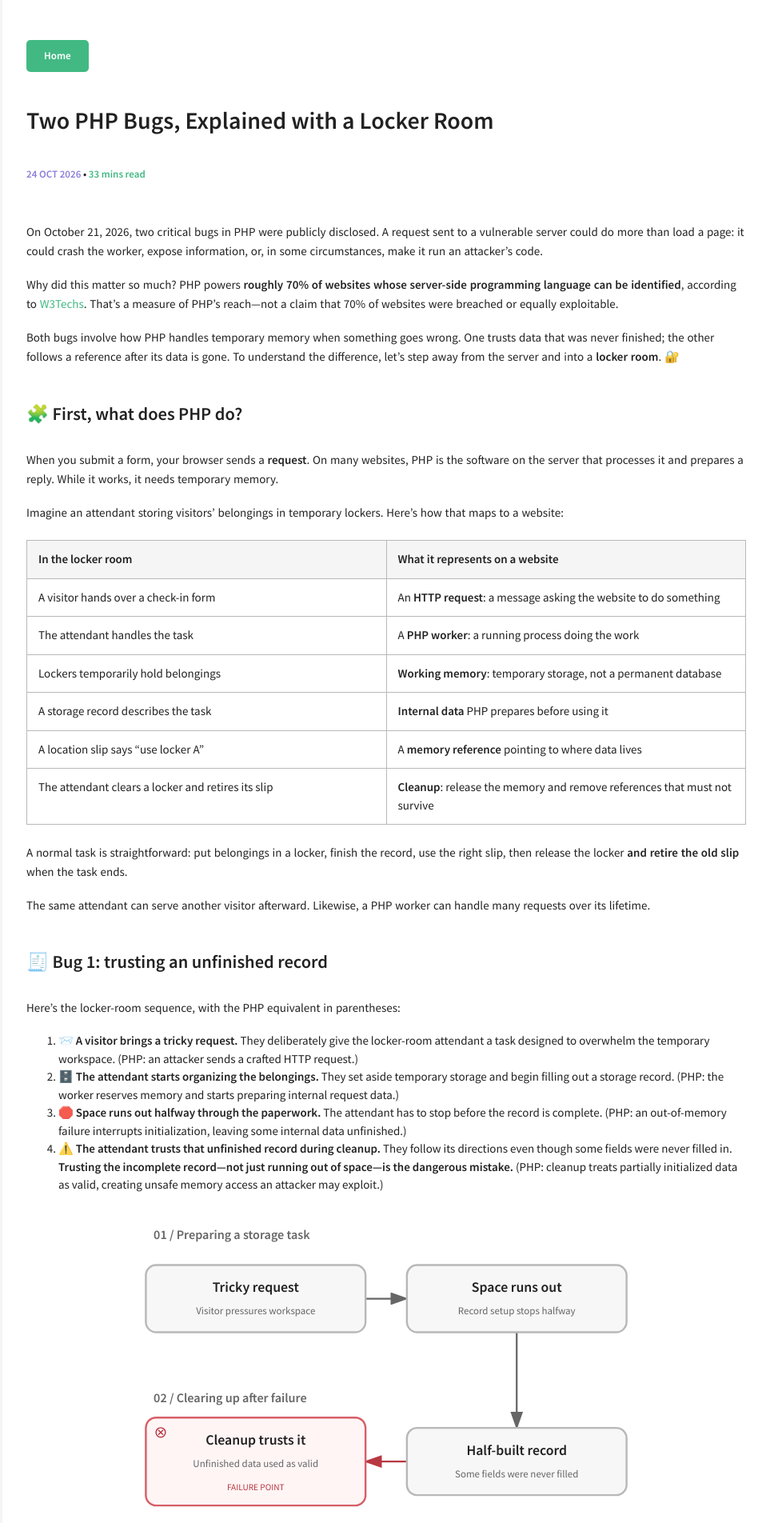
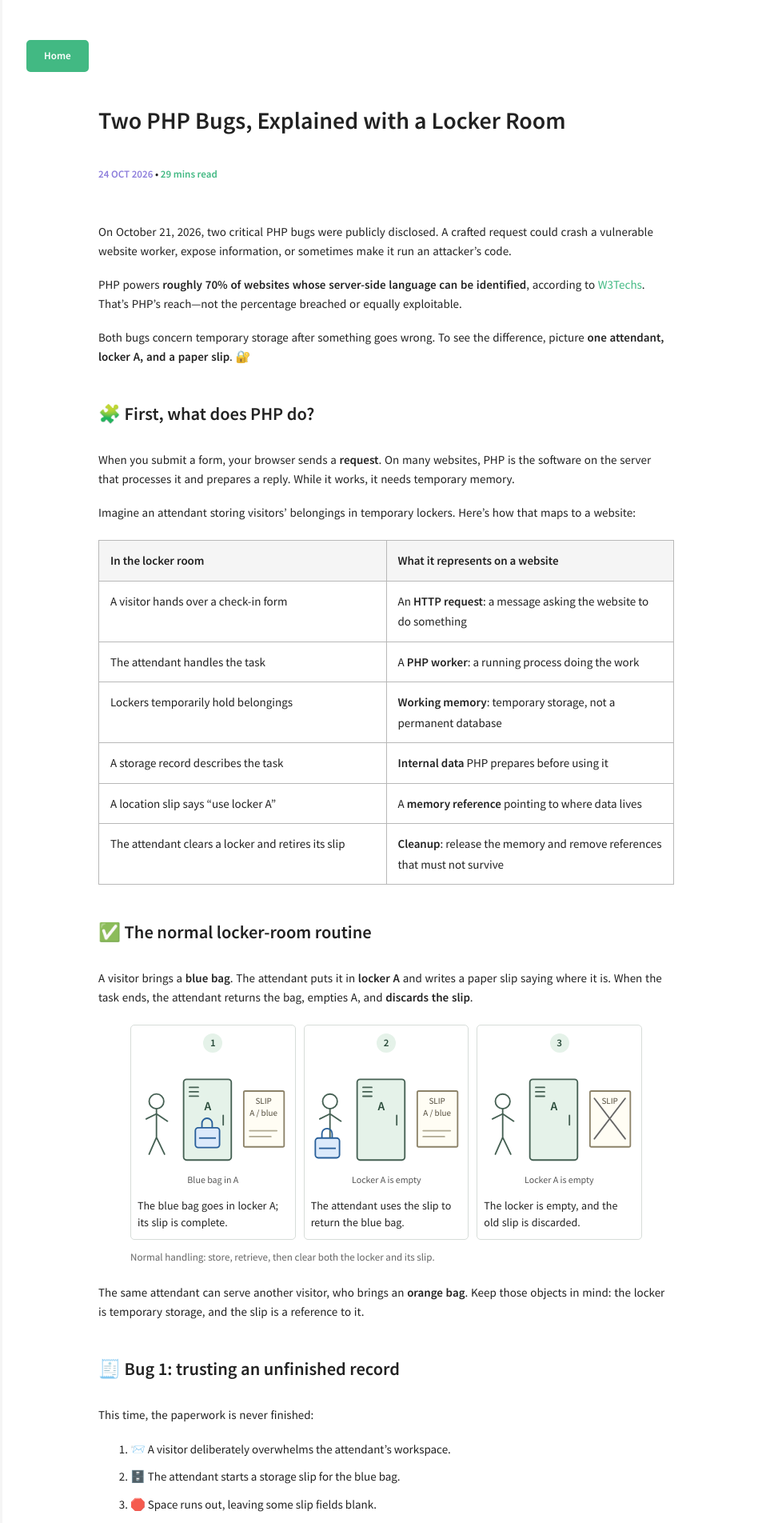
Before and after one commit to kunalkohli/kunalkohli.github.io, a Jekyll site: the page built from _posts/2026-10-24-php-vulnerabilities-locker-room.md, in a window 1280 px wide. Shown: the top 1904 px of the page at 80% size, without its empty margins (317-1280 px from the left). Built offline with Jekyll 4.4.1, drawn with Linux system fonts in a browser that asks for light colours; some of the changed text lies outside the part shown.

Commit message:
Simplify PHP explainer with consistent illustrated locker-room sequences

```diff
--- /dev/null
+++ b/_data/php_locker_stories.yml
@@ -0,0 +1,40 @@
+normal:
+  - caption: The blue bag goes in locker A; its slip is complete.
+    bag: blue
+    slip: complete
+  - caption: The attendant uses the slip to return the blue bag.
+    bag: returned
+    slip: complete
+  - caption: The locker is empty, and the old slip is discarded.
+    bag: empty
+    slip: discarded
+unfinished:
+  - caption: A visitor overwhelms the attendant's workspace.
+    bag: blue
+    slip: blank
+  - caption: The attendant starts a slip for the blue bag.
+    bag: blue
+    slip: unfinished
+  - caption: Space runs out before the slip is finished.
+    bag: blue
+    slip: unfinished
+    warning: Setup stops
+  - caption: Cleanup follows the unfinished slip anyway.
+    bag: blue
+    slip: unfinished
+    warning: Bad slip used
+stale:
+  - caption: The blue bag goes in A; the attendant keeps its slip.
+    bag: blue
+    slip: complete
+  - caption: The task fails; A is emptied, but its slip survives.
+    bag: empty
+    slip: complete
+    warning: Slip survives
+  - caption: A later visitor's orange bag may reuse locker A.
+    bag: orange
+    slip: complete
+  - caption: The same attendant follows the old blue-bag slip.
+    bag: orange
+    slip: complete
+    warning: Old slip used
--- a/_includes/php-locker-diagram.html
+++ b/_includes/php-locker-diagram.html
@@ -1,12 +1,12 @@
 <figure class="php-diagram" aria-labelledby="php-caption-{{ include.id }}">
-  <div class="php-diagram-analogy">
-    <div class="php-diagram-desktop">{% include php-lockers/{{ include.id }}-analogy.svg %}</div>
-    <div class="php-diagram-mobile">{% include php-lockers/{{ include.id }}-analogy-mobile.svg %}</div>
-  </div>
-  <details class="php-diagram-technical">
-    <summary>View the technical diagram</summary>
+  {% include php-locker-story.html id=include.id %}
+  <figcaption id="php-caption-{{ include.id }}">{{ include.title }}. Red rings and labels mark the failure.</figcaption>
+</figure>
+<details class="php-technical-notes">
+  <summary>PHP equivalent and technical diagram</summary>
+  {{ include.notes | markdownify }}
+  <div class="php-diagram php-diagram-technical">
     <div class="php-diagram-desktop">{% include php-lockers/{{ include.id }}-technical.svg %}</div>
     <div class="php-diagram-mobile">{% include php-lockers/{{ include.id }}-technical-mobile.svg %}</div>
-  </details>
-  <figcaption id="php-caption-{{ include.id }}">{{ include.title }}. All steps are visible; the highlighted boxes mark the failure.</figcaption>
-</figure>
+  </div>
+</details>
--- /dev/null
+++ b/_includes/php-locker-story.html
@@ -0,0 +1,49 @@
+{% assign panels = site.data.php_locker_stories[include.id] %}
+<ol class="php-story-panels php-story-panels-{{ panels.size }}" aria-label="Locker-room sequence">
+  {% for panel in panels %}
+  <li class="php-story-panel">
+    <span class="php-story-number" aria-hidden="true">{{ forloop.index }}</span>
+    <svg viewBox="0 0 210 184" role="img" aria-label="{{ panel.caption | escape }}" xmlns="http://www.w3.org/2000/svg">
+      <g fill="none" stroke="#456053" stroke-width="2" stroke-linecap="round" stroke-linejoin="round">
+        <!-- The same attendant and locker A are reused in every panel. -->
+        <circle cx="28" cy="62" r="10" fill="#fff"/>
+        <path d="M28 72v39m-14-25 14-7 15 10m-15 22-10 23m10-23 11 23"/>
+        <rect x="65" y="32" width="65" height="110" rx="4" fill="#e5f2e9"/>
+        <path d="M73 43h12m-12 6h12m-12 6h12m34 26v13"/>
+        <rect x="147" y="48" width="55" height="76" rx="2" fill="#fffdf4" stroke="#8c8268"/>
+        {% if panel.slip == 'discarded' %}
+        <path d="m153 58 42 55m0-55-42 55" stroke="#666"/>
+        {% elsif panel.slip == 'complete' %}
+        <path d="M155 102h37m-37 8h29" stroke="#b0a991"/>
+        {% else %}
+        <path d="M155 94h37m-37 10h29m-29 10h34" stroke="#b0a991" stroke-dasharray="3 4"/>
+        {% endif %}
+      </g>
+      <g fill="#294b3a" font-size="17" font-weight="600" text-anchor="middle"><text x="98" y="74">A</text></g>
+      {% if panel.bag == 'blue' or panel.bag == 'orange' or panel.bag == 'returned' %}
+      <g transform="translate({% if panel.bag == 'returned' %}8 112{% else %}81 98{% endif %})" stroke-width="2" stroke-linejoin="round" class="php-story-bag-{{ panel.bag }}">
+        <rect width="33" height="27" rx="4"/>
+        <path d="M9 0v-6a7 7 0 0 1 14 0v6" fill="none"/>
+        <path d="M5 14h23"/>
+      </g>
+      {% endif %}
+      <g fill="#514b3c" font-size="12" text-anchor="middle">
+        <text x="174" y="65">SLIP</text>
+        {% if panel.slip == 'complete' %}
+        <text x="174" y="82">A / blue</text>
+        {% elsif panel.slip == 'unfinished' %}
+        <text x="174" y="82">Locker: ?</text>
+        {% endif %}
+      </g>
+      {% if panel.warning %}
+      <!-- A ring and a written label identify the failure, not color alone. -->
+      <ellipse cx="174" cy="86" rx="34" ry="47" fill="none" stroke="#b83842" stroke-width="3"/>
+      <text x="105" y="173" fill="#a52c36" font-size="14" font-weight="600" text-anchor="middle">{{ panel.warning }}</text>
+      {% else %}
+      <text x="105" y="173" fill="#555" font-size="13" text-anchor="middle">{% if panel.bag == 'orange' %}Orange bag in A{% elsif panel.bag == 'empty' or panel.bag == 'returned' %}Locker A is empty{% else %}Blue bag in A{% endif %}</text>
+      {% endif %}
+    </svg>
+    <p>{{ panel.caption }}</p>
+  </li>
+  {% endfor %}
+</ol>
--- a/_layouts/post.html
+++ b/_layouts/post.html
@@ -22,7 +22,7 @@ layout: default
 {% endif %}
 
 
-<div id="post">
+<div id="post"{% if page.post_class %} class="{{ page.post_class | escape }}"{% endif %}>
   <header class="post-header">
     <h1 title="{{ page.title | escape }}">{{ page.title }}</h1>
     <span class="post-meta">
--- a/_posts/2026-10-24-php-vulnerabilities-locker-room.md
+++ b/_posts/2026-10-24-php-vulnerabilities-locker-room.md
@@ -5,19 +5,20 @@ date: 2026-10-24 00:00:00 -0400
 categories: [security, infrastructure, explainers]
 comments: true
 published: true
+post_class: php-locker-post
 ---
 
-On October 21, 2026, two critical bugs in PHP were publicly disclosed. A request sent to a vulnerable server could do more than load a page: it could crash the worker, expose information, or, in some circumstances, make it run an attacker's code.
+<link rel="stylesheet" href="{{ '/css/php-locker-post.css' | relative_url }}?v=4">
 
-Why did this matter so much? PHP powers **roughly 70% of websites whose server-side programming language can be identified**, according to [W3Techs](https://w3techs.com/technologies/details/pl-php). That's a measure of PHP's reach—not a claim that 70% of websites were breached or equally exploitable.
+On October 21, 2026, two critical PHP bugs were publicly disclosed. A crafted request could crash a vulnerable website worker, expose information, or sometimes make it run an attacker's code.
 
-Both bugs involve how PHP handles temporary memory when something goes wrong. One trusts data that was never finished; the other follows a reference after its data is gone. To understand the difference, let's step away from the server and into a **locker room**. 🔐
+PHP powers **roughly 70% of websites whose server-side language can be identified**, according to [W3Techs](https://w3techs.com/technologies/details/pl-php). That's PHP's reach—not the percentage breached or equally exploitable.
+
+Both bugs concern temporary storage after something goes wrong. To see the difference, picture **one attendant, locker A, and a paper slip**. 🔐
 
 <!--more-->
 
 <div class="php-explainer" markdown="1">
-
-<link rel="stylesheet" href="{{ '/css/php-locker-post.css' | relative_url }}?v=3">
 
 ### 🧩 First, what does PHP do?
 
@@ -34,44 +35,63 @@ Imagine an attendant storing visitors' belongings in temporary lockers. Here's h
 | A location slip says “use locker A” | A **memory reference** pointing to where data lives |
 | The attendant clears a locker and retires its slip | **Cleanup**: release the memory and remove references that must not survive |
 
-A normal task is straightforward: put belongings in a locker, finish the record, use the right slip, then release the locker **and retire the old slip** when the task ends.
+### ✅ The normal locker-room routine
 
-The same attendant can serve another visitor afterward. Likewise, a PHP worker can handle many requests over its lifetime.
+A visitor brings a **blue bag**. The attendant puts it in **locker A** and writes a paper slip saying where it is. When the task ends, the attendant returns the bag, empties A, and **discards the slip**.
+
+<figure class="php-diagram" aria-labelledby="php-caption-normal">
+  {% include php-locker-story.html id="normal" %}
+  <figcaption id="php-caption-normal">Normal handling: store, retrieve, then clear both the locker and its slip.</figcaption>
+</figure>
+
+The same attendant can serve another visitor, who brings an **orange bag**. Keep those objects in mind: the locker is temporary storage, and the slip is a reference to it.
 
 ### 🧾 Bug 1: trusting an unfinished record
 
-Here's the locker-room sequence, with the PHP equivalent in parentheses:
+This time, the paperwork is never finished:
 
-1. 📨 **A visitor brings a tricky request.** They deliberately give the locker-room attendant a task designed to overwhelm the temporary workspace. (PHP: an attacker sends a crafted HTTP request.)
-2. 🗄️ **The attendant starts organizing the belongings.** They set aside temporary storage and begin filling out a storage record. (PHP: the worker reserves memory and starts preparing internal request data.)
-3. 🛑 **Space runs out halfway through the paperwork.** The attendant has to stop before the record is complete. (PHP: an out-of-memory failure interrupts initialization, leaving some internal data unfinished.)
-4. ⚠️ **The attendant trusts that unfinished record during cleanup.** They follow its directions even though some fields were never filled in. **Trusting the incomplete record—not just running out of space—is the dangerous mistake.** (PHP: cleanup treats partially initialized data as valid, creating unsafe memory access an attacker may exploit.)
+1. 📨 A visitor deliberately overwhelms the attendant's workspace.
+2. 🗄️ The attendant starts a storage slip for the blue bag.
+3. 🛑 Space runs out, leaving some slip fields blank.
+4. ⚠️ During cleanup, the attendant follows the unfinished slip as if it were complete.
 
-{% include php-locker-diagram.html id="unfinished" title="Bug 1: a failure during setup becomes unsafe cleanup" %}
+{% capture unfinished_php %}
+1. (PHP: an attacker sends a crafted HTTP request that pressures memory.)
+2. (PHP: the worker allocates memory and starts initializing internal request data.)
+3. (PHP: an out-of-memory failure interrupts initialization.)
+4. (PHP: cleanup treats partially initialized data as valid, creating unsafe memory access.)
 
-In PHP, this is **CVE-2026-109618**. An out-of-memory failure can interrupt initialization of internal request data. Cleanup may then treat partially initialized data as valid.
+This is **CVE-2026-109618**. A large upload alone does not automatically give someone control of a server; exploitation depends on crafted input and the affected execution path.
+{% endcapture %}
+{% include php-locker-diagram.html id="unfinished" title="Bug 1: cleanup trusts an unfinished slip" notes=unfinished_php %}
 
-Running out of memory is the trigger. **Unsafe use of the unfinished data is the vulnerability.** A big upload alone does not automatically give someone control of a server; exploitation depends on crafted input and the affected execution path.
+**The mistake is trusting an unfinished slip—not simply running out of space.**
 
 ### 🎟️ Bug 2: keeping the slip after the locker is released
 
-This time, the mistake can carry over from one visitor's task to the next:
+This time, a once-valid slip outlives the belongings it describes:
 
-1. 📥 **A visitor checks in their belongings.** The attendant puts them in locker A and keeps a slip saying where they are. (PHP: a request holds a reference to memory containing its data.)
-2. 💥 **The task fails, but the old slip survives.** The belongings are cleared out and locker A becomes available again, yet the attendant keeps the location slip. (PHP: a fatal error ends the request; its memory is freed, but an old internal reference survives.)
-3. ♻️ **Another visitor reaches the same attendant.** Locker A may now hold different belongings, but the old slip still says to look there. (PHP: a later request runs on the same worker, and the released memory may be reused for different data.)
-4. 🎟️ **The attendant follows the old slip.** They may retrieve the wrong belongings or act on an invalid record. **The problem is an outdated slip—not someone guessing a locker combination.** (PHP: stale state is used before normal initialization resets it, allowing access to invalid or unrelated memory.)
+1. 📥 The attendant puts the blue bag in locker A and keeps its slip.
+2. 💥 The task fails; A is emptied, but the attendant forgets to discard the slip.
+3. ♻️ A later visitor's orange bag may be placed in the now-free locker A.
+4. 🎟️ The same attendant follows the old blue-bag slip and may retrieve the wrong belongings.
 
-{% include php-locker-diagram.html id="stale" title="Bug 2: an old reference survives into a later request" %}
+{% capture stale_php %}
+1. (PHP: a request holds a reference to memory containing its data.)
+2. (PHP: a fatal error ends the request; its memory is freed, but an internal reference survives.)
+3. (PHP: a later request runs on the **same worker**; released memory may be reused.)
+4. (PHP: stale state is used before normal initialization resets it, allowing access to invalid or unrelated memory.)
 
-In PHP, this is **CVE-2026-109619**. A fatal error can leave internal state pointing to memory that is freed when the request ends. A later request on that same worker may use the stale state before normal initialization resets it.
+This is **CVE-2026-109619**. Not every later request encounters the vulnerable state. The bag swap illustrates reuse of storage, not a guaranteed data leak.
+{% endcapture %}
+{% include php-locker-diagram.html id="stale" title="Bug 2: the old slip survives after locker A is emptied" notes=stale_php %}
 
 The useful distinction is:
 
-- **Bug 1:** trust information that was never fully prepared.
-- **Bug 2:** trust a reference after the information it pointed to is no longer valid.
+- **Bug 1:** the slip was never finished.
+- **Bug 2:** the slip used to be right, but is now out of date.
 
-This is an analogy for memory handling, not guessing locker combinations or bypassing a login. Not every later visitor or request will encounter the vulnerable state.
+This is an analogy for memory handling—not guessing locker combinations or bypassing a login.
 
 ### 🔓 How does that turn into a break-in?
 
@@ -102,6 +122,8 @@ But **stopping belongings at the exit cannot undo something the attendant alread
 
 The mental model I want to keep is simple: **temporary storage needs accurate references, and failure paths need just as much care as the happy path.**
 
+<div class="php-sources" markdown="1">
+
 ### 📚 Sources and diagrams
 
 Sources for the October 2026 disclosures and PHP usage figure:
@@ -112,6 +134,8 @@ Sources for the October 2026 disclosures and PHP usage figure:
 - [OpenAI: coordinated disclosure and the global response](https://openai.com/index/coordinated-disclosure-of-critical-vulnerabilities/)
 - [W3Techs: PHP usage statistics and what the percentage measures](https://w3techs.com/technologies/details/pl-php)
 
-Diagrams generated with [Archify](https://github.com/tt-a1i/archify). They illustrate the failure paths, not the mechanics of a working exploit.
+The locker-room strips are custom illustrations. The expandable technical diagrams were generated with [Archify](https://github.com/tt-a1i/archify). Both explain failure paths, not the mechanics of a working exploit.
 
 </div>
+
+</div>
--- a/css/php-locker-post.css
+++ b/css/php-locker-post.css
@@ -1,3 +1,27 @@
+/* Opt-in reading measure: other posts retain the site's original layout. */
+.php-locker-post { max-width: 720px; margin-inline: auto; }
+.php-locker-post .post-content { line-height: 1.7; }
+.php-explainer > ol > li { margin-bottom: 0.6em; }
+.php-technical-notes { margin: 1em 0 1.5em; padding: 0.8em 1em; border: 1px solid #d7ddd9; border-radius: 4px; color: #555; font-size: 0.9em; }
+.php-technical-notes summary { color: #28744f; cursor: pointer; font-weight: 600; }
+.php-technical-notes summary:focus-visible { outline: 2px solid #28744f; outline-offset: 4px; }
+.php-technical-notes[open] summary { margin-bottom: 1em; }
+.php-sources { margin-top: 2em; padding-top: 0.5em; border-top: 1px solid #ddd; color: #555; font-size: 0.9em; }
+
+/* A small comic strip, not another flowchart. Text labels supplement every color. */
+.php-diagram .php-story-panels { display: grid; grid-template-columns: repeat(3, minmax(0, 1fr)); gap: 10px; list-style: none; margin: 0; padding: 0; }
+.php-diagram .php-story-panels-4 { grid-template-columns: repeat(2, minmax(0, 1fr)); }
+.php-story-panel { min-width: 0; padding: 10px 6px; border: 1px solid #d7ddd9; border-radius: 5px; background: #fff; }
+.php-story-number { display: block; width: 24px; height: 24px; margin: 0 auto 4px; border-radius: 50%; background: #e5f2e9; color: #294b3a; text-align: center; font-size: 13px; font-weight: 600; line-height: 24px; }
+.php-story-panel p { margin: 8px 2px 0; font-size: 14px; line-height: 1.5; }
+.php-diagram .php-story-panel svg { width: 100%; max-width: 210px; max-height: none; }
+.php-story-bag-blue, .php-story-bag-returned { fill: #dceafb; stroke: #285f9a; }
+.php-story-bag-orange { fill: #ffe5cb; stroke: #a6530d; }
+@media (max-width: 600px) {
+  .php-diagram .php-story-panels,
+  .php-diagram .php-story-panels-4 { grid-template-columns: minmax(0, 1fr); }
+}
+
 /* Explicit cell borders override the site's otherwise borderless tables, only here. */
 .php-explainer table { width: 100%; table-layout: fixed; border-collapse: collapse; border: 1px solid #b8b8b8; margin: 1.5em 0; }
 .php-explainer th,
@@ -18,7 +42,7 @@
 .php-diagram :is(.t-muted,.t-edge-default) { fill: #666; }
 .php-diagram .t-backend { fill: #37996d; }
 .php-diagram :is(.t-security,.t-edge-security) { fill: #b83842; }
-.php-diagram path { fill: none; }
+.php-diagram-technical path { fill: none; }
 .php-diagram .a-default { stroke: #666; }
 .php-diagram .a-security { stroke: #b83842; }
 .php-diagram .m-default { fill: #666; }
```
Also changed, not shown: img/php-lockers/README.md (+25 -7 lines), scripts/test-php-locker-post.cjs (added, +88 -0 lines).
